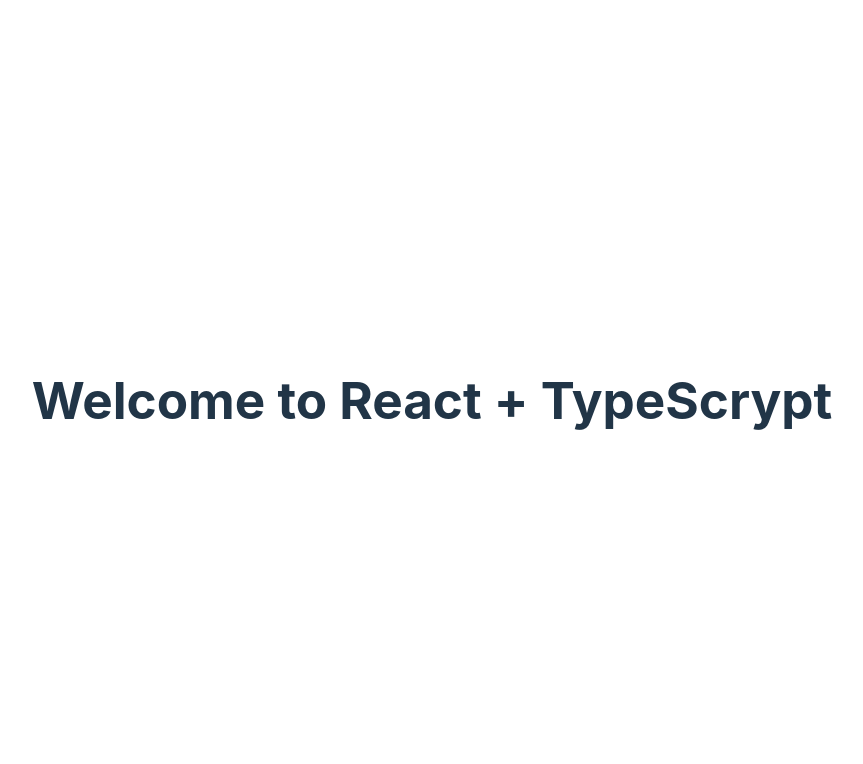
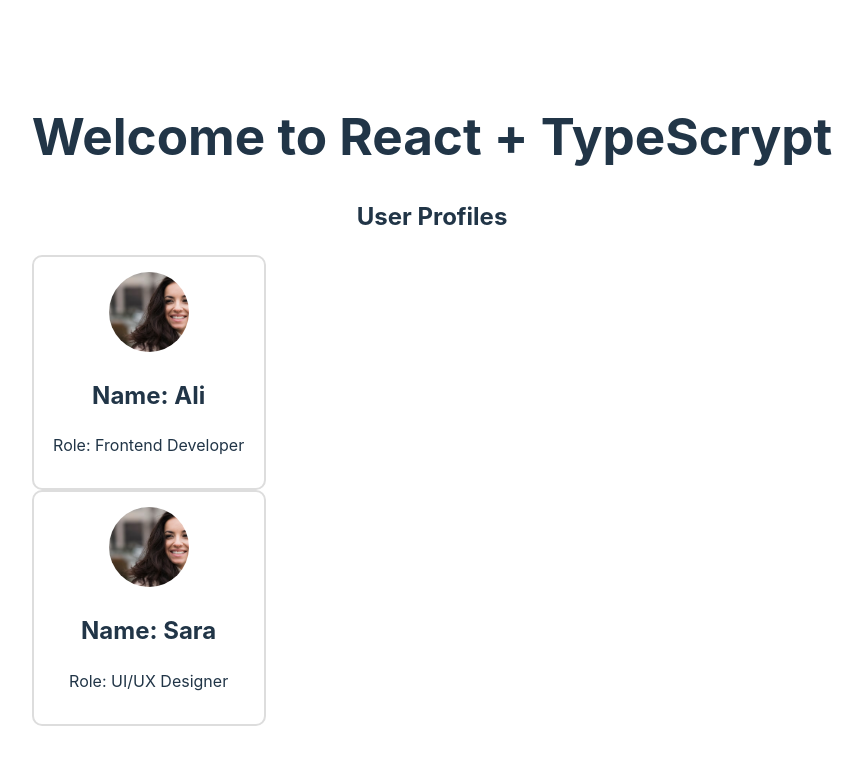
Before and after one commit to mehdijeyranii/React-ts, a React (Vite) app: page / in a window 1280 px wide. Shown: the top 764 px of the page, without its empty margins (208-1071 px from the left). Built offline with nearby package versions, Linux system fonts and the light colour scheme.

Commit message:
Use ProfileCard component in App

```diff
--- a/src/App.tsx
+++ b/src/App.tsx
@@ -1,9 +1,14 @@
 import "./App.css";
+import ProfileCard from "./components/ProfileCard";
+import ImageUser from "./assets/01.avif";
 
 function App() {
   return (
     <div>
       <h1>Welcome to React + TypeScrypt</h1>
+      <h2>User Profiles</h2>
+      <ProfileCard name="Ali" role="Frontend Developer" imageUrl={ImageUser} />
+      <ProfileCard name="Sara" role="UI/UX Designer" imageUrl={ImageUser} />
     </div>
   );
 }
--- a/src/components/ProfileCard.css
+++ b/src/components/ProfileCard.css
@@ -10,4 +10,5 @@
   width: 80px;
   height: 80px;
   border-radius: 50%;
+  object-fit: cover;
 }
```
Also changed, not shown: src/assets/01.avif (added).
